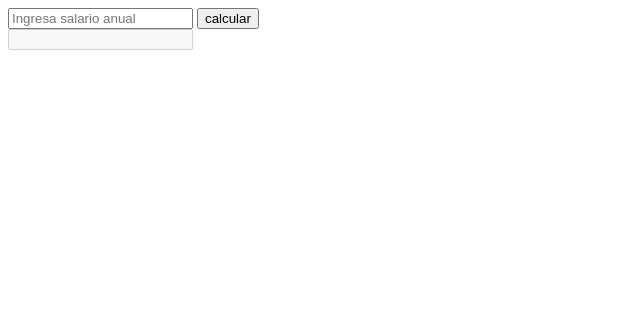
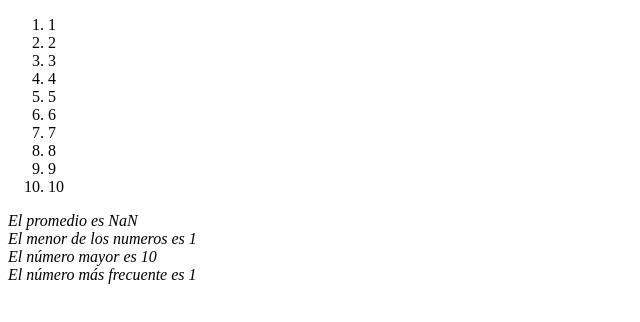
Before and after one commit to ecerella/javaScript_rArgentinaPrograma, a plain HTML site: page clase5/tarea5_4.html in a window 1280 px wide. Shown: the whole page, without its empty margins (0-640 px from the left). Drawn offline with Linux system fonts and the light colour scheme.

Commit message:
tAREA 5_4 recuperar valores de una lista li para ser procesados en un array y devueltos como respuesta

```diff
--- a/clase5/tarea5_4.html
+++ b/clase5/tarea5_4.html
@@ -5,15 +5,30 @@
     <meta name="viewport"
           content="width=device-width, user-scalable=no, initial-scale=1.0, maximum-scale=1.0, minimum-scale=1.0">
     <meta http-equiv="X-UA-Compatible" content="ie=edge">
-    <title>Clase 5</title>
+    <title>Clase 5_4</title>
 </head>
 <body>
     <form>
-        <input type="number" placeholder="Ingresa salario anual" id="salarioAnual"/>
-        <input type="submit" value="calcular" id="calcular"/>
+        <ol id="lista">
+            <li>1</li>
+            <li>2</li>
+            <li>3</li>
+            <li>4</li>
+            <li>5</li>
+            <li>6</li>
+            <li>7</li>
+            <li>8</li>
+            <li>9</li>
+            <li>10</li>
+        </ol>
     </form>
 
-    <input type="text" disabled id="salario-mensual"/>
-    <script src='tarea5.js'></script>
+    <div>
+        <em id="promedio"></em><br>
+        <em id="numeroMasChico"></em><br>
+        <em id="numeroMasGrande"></em><br>
+        <em id="numeroMasFrecuente"></em>
+    </div>
+    <script src='tarea5_4.js'></script>
 </body>
 </html>
--- a/clase5/tarea5_4.js
+++ b/clase5/tarea5_4.js
@@ -5,3 +5,44 @@
 // 2. obtener el número más pequeño y mostrarlo en un <em> pre-creado con el texto "El número más pequeño es..."
 // 3. obtener el número más grande y mostrarlo en un <em> pre-creado con el texto "El número más grande es..."
 // 4. obtener el número que más se repite y mostrarlo en un <em> pre-creado con el texto "El número más frecuente es..."
+
+let lista = document.getElementById('lista');
+let numeros = lista.getElementsByTagName('li');
+elementos = [];
+
+//Obtencion de numeros y almacenarlos en array
+for (let i=0; i<numeros.length; i++){
+    elementos.push(parseInt(numeros[i].textContent)); //convierto a valores enteros
+}
+
+//como promedio, sumando todo y dividiendo por largo de cadena
+let suma = elementos.reduce((total, numero) => total + numero, 0);
+let promedio = suma / elementos.lenght;
+
+//mas chico La función Math.min() devuelve el menor de cero o más números.
+numeroMasChico = Math.min(...elementos);
+numeroMasGrande = Math.max(...elementos);
+
+//numero que mas repite la lista.
+let frecuenciaNumeros = {};
+let numeroMasFrecuente;
+let frecuenciaRepite = 0;
+
+elementos.forEach(numero => {
+    if (frecuenciaNumeros[numero]) {
+        frecuenciaNumeros[numero]++;
+    } else {
+        frecuenciaNumeros[numero] =1;
+    }
+
+    if (frecuenciaNumeros[numero] > frecuenciaRepite){
+        frecuenciaRepite = frecuenciaNumeros[numero];
+        numeroMasFrecuente = numero;
+    }
+});
+
+// Mostrar resultados en elementos <em>
+document.getElementById('promedio').textContent = `El promedio es ${promedio.toFixed(2)}`;
+document.getElementById('numeroMasChico').textContent = `El menor de los numeros es ${numeroMasChico}`;
+document.getElementById('numeroMasGrande').textContent = `El número mayor es ${numeroMasGrande}`;
+document.getElementById('numeroMasFrecuente').textContent = `El número más frecuente es ${numeroMasFrecuente}`;
```
